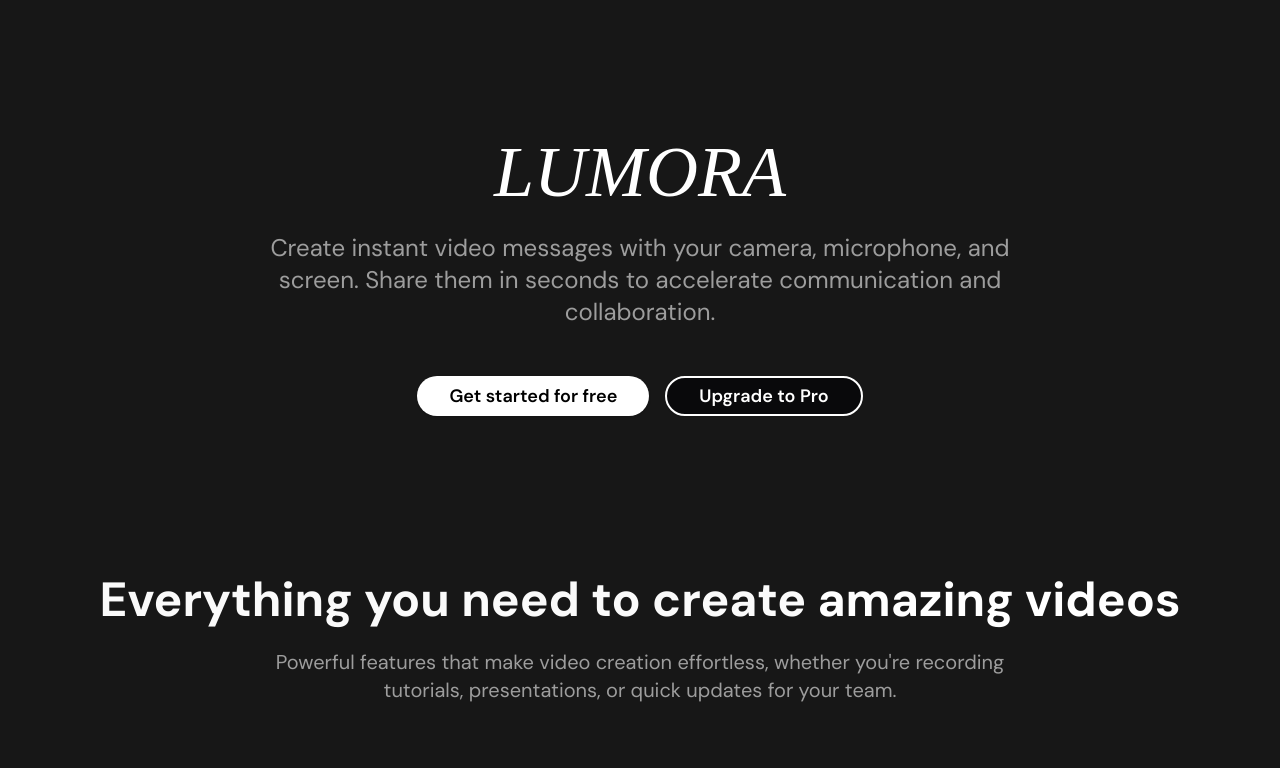
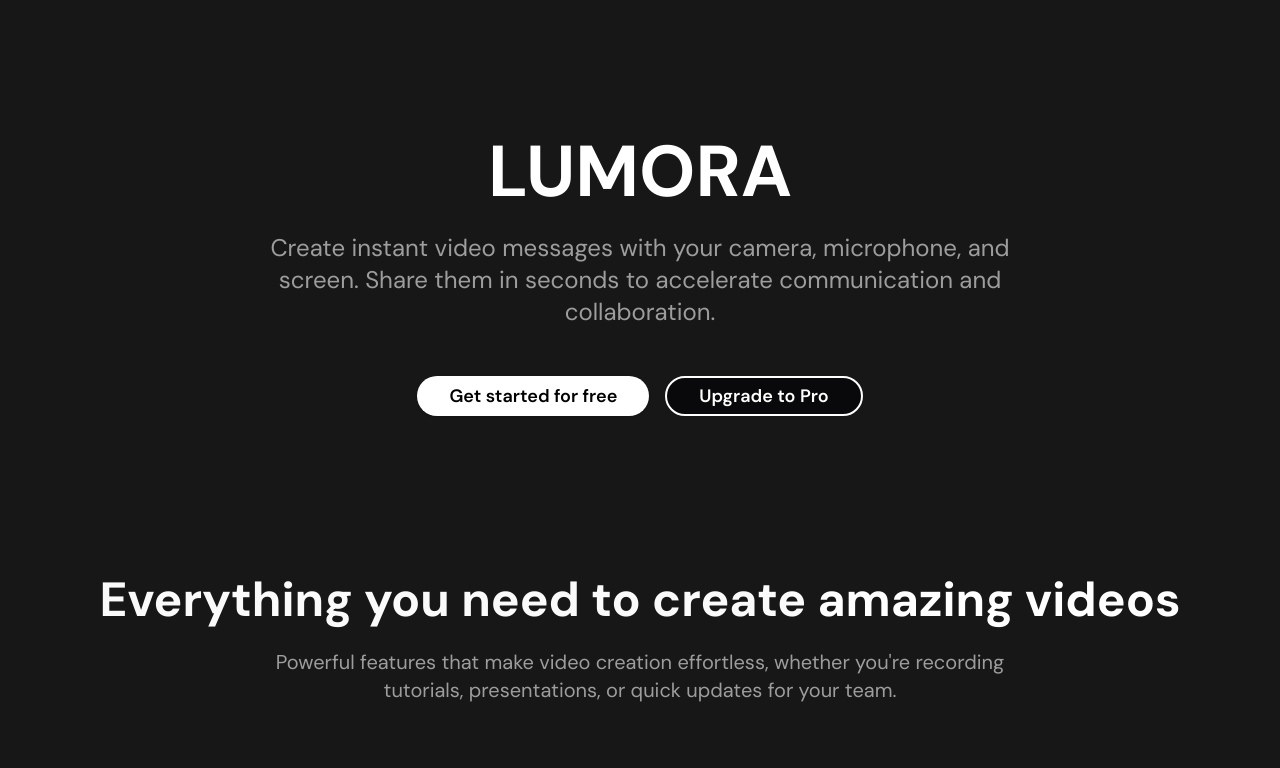
Before and after one commit to vagxrth/lumora-web, a Next.js app: page / in a window 1280 px wide. Shown: the top 768 px of the page. Built offline with nearby package versions, Linux system fonts and the light colour scheme.

Commit message:
style: remove unused title class from globals.css and update Hero component to reflect changes

```diff
--- a/src/app/(app)/_components/hero.tsx
+++ b/src/app/(app)/_components/hero.tsx
@@ -16,7 +16,7 @@ const Hero = () => {
 
           {/* Main Headline */}
           <h1 className="text-5xl sm:text-6xl lg:text-7xl font-bold mb-6 leading-tight">
-            <span className="title text-white">LUMORA</span>
+            <span className="text-white">LUMORA</span>
           </h1>
 
           {/* Subheadline */}
--- a/src/app/globals.css
+++ b/src/app/globals.css
@@ -63,12 +63,6 @@
   }
 }
 
-.title {
-  font-family: 'Romie', serif;
-  font-weight: 100;
-  font-style: italic;
-}
-
 .font-display {
   font-family: var(--font-romie);
 }
```
